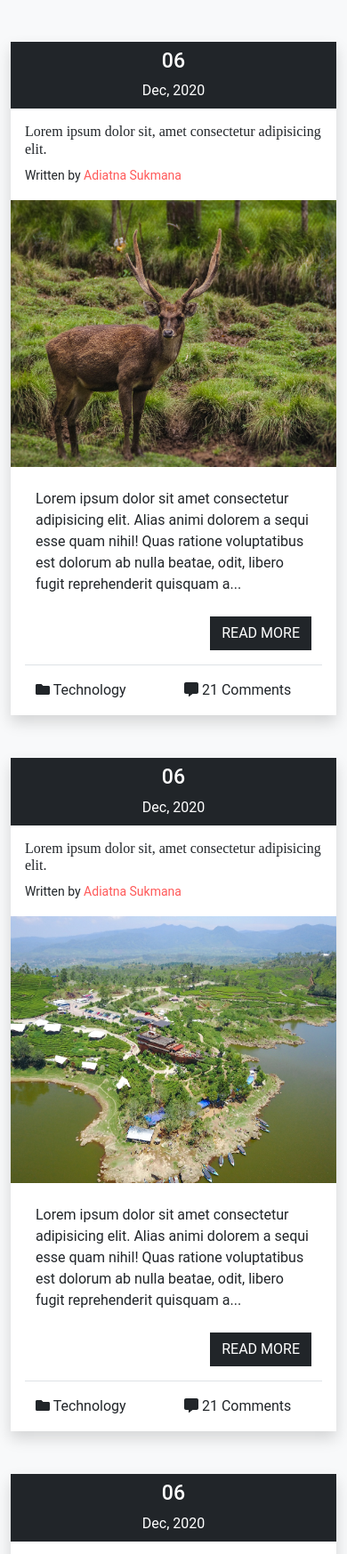
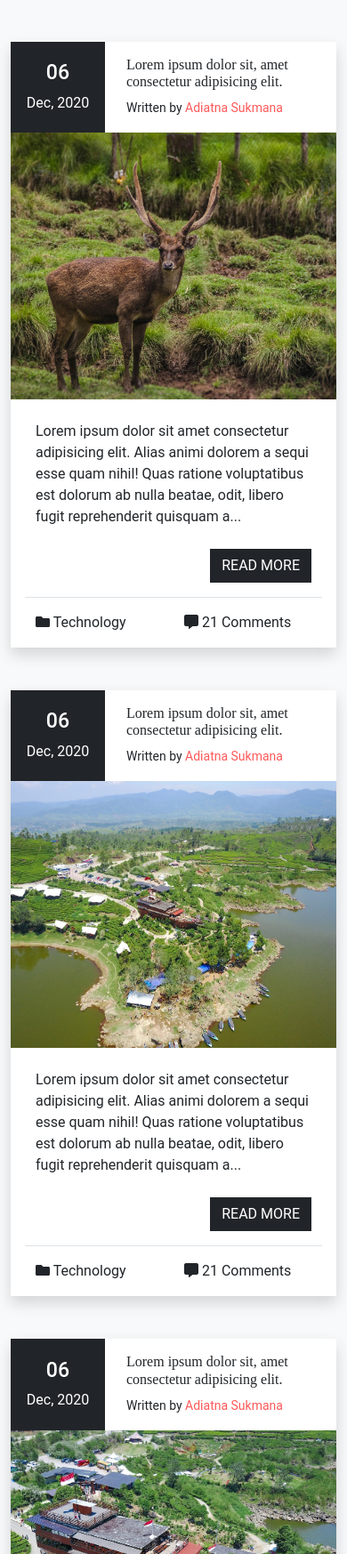
Before and after one commit to syn-arch/sundanese, a website: page index.html in a window 390 px wide. Shown: the part 1380-3127 px from the top of the page at 89% size. Drawn offline with nearby package versions, Linux system fonts and the light colour scheme.

Commit message:
update index.html

```diff
--- a/index.html
+++ b/index.html
@@ -134,14 +134,14 @@
 
                     <div class="card-post bg-white shadow pb-3 my-5">
                         <div class="row">
-                            <div class="col-md-2 text-white text-center">
-                                <div class="bg-dark py-2">
+                            <div class="col-md-2 col-4 text-white text-center">
+                                <div class="bg-dark h-100 d-flex align-items-center justify-content-center flex-column">
                                     <h3>06</h3>
                                     <span>Dec, 2020</span>
                                 </div>
                             </div>
-                            <div class="col-md-10">
-                                <div class="p-3">
+                            <div class="col-md-10 col-8">
+                                <div class="py-3">
                                     <h6 class="prata-font">Lorem ipsum dolor sit, amet consectetur adipisicing elit.
                                     </h6>
                                     <small>Written by <span class="author">Adiatna Sukmana</span></small>
@@ -176,14 +176,14 @@
                     </div>
                     <div class="card-post bg-white shadow pb-3 my-5">
                         <div class="row">
-                            <div class="col-md-2 text-white text-center">
-                                <div class="bg-dark py-2">
+                            <div class="col-md-2 col-4 text-white text-center">
+                                <div class="bg-dark h-100 d-flex align-items-center justify-content-center flex-column">
                                     <h3>06</h3>
                                     <span>Dec, 2020</span>
                                 </div>
                             </div>
-                            <div class="col-md-10">
-                                <div class="p-3">
+                            <div class="col-md-10 col-8">
+                                <div class="py-3">
                                     <h6 class="prata-font">Lorem ipsum dolor sit, amet consectetur adipisicing elit.
                                     </h6>
                                     <small>Written by <span class="author">Adiatna Sukmana</span></small>
@@ -218,14 +218,14 @@
                     </div>
                     <div class="card-post bg-white shadow pb-3 my-5">
                         <div class="row">
-                            <div class="col-md-2 text-white text-center">
-                                <div class="bg-dark py-2">
+                            <div class="col-md-2 col-4 text-white text-center">
+                                <div class="bg-dark h-100 d-flex align-items-center justify-content-center flex-column">
                                     <h3>06</h3>
                                     <span>Dec, 2020</span>
                                 </div>
                             </div>
-                            <div class="col-md-10">
-                                <div class="p-3">
+                            <div class="col-md-10 col-8">
+                                <div class="py-3">
                                     <h6 class="prata-font">Lorem ipsum dolor sit, amet consectetur adipisicing elit.
                                     </h6>
                                     <small>Written by <span class="author">Adiatna Sukmana</span></small>
@@ -260,14 +260,14 @@
                     </div>
                     <div class="card-post bg-white shadow pb-3 my-5">
                         <div class="row">
-                            <div class="col-md-2 text-white text-center">
-                                <div class="bg-dark py-2">
+                            <div class="col-md-2 col-4 text-white text-center">
+                                <div class="bg-dark h-100 d-flex align-items-center justify-content-center flex-column">
                                     <h3>06</h3>
                                     <span>Dec, 2020</span>
                                 </div>
                             </div>
-                            <div class="col-md-10">
-                                <div class="p-3">
+                            <div class="col-md-10 col-8">
+                                <div class="py-3">
                                     <h6 class="prata-font">Lorem ipsum dolor sit, amet consectetur adipisicing elit.
                                     </h6>
                                     <small>Written by <span class="author">Adiatna Sukmana</span></small>
@@ -305,7 +305,7 @@
                 </div>
                 <div class="col-md-4">
 
-                    <div class="card-post bg-white shadow py-4 mb-5">
+                    <div class="card-post bg-white shadow py-4 mt-3 mb-5">
                         <div class="container">
                             <form action="">
                                 <div class="input-group">
```
